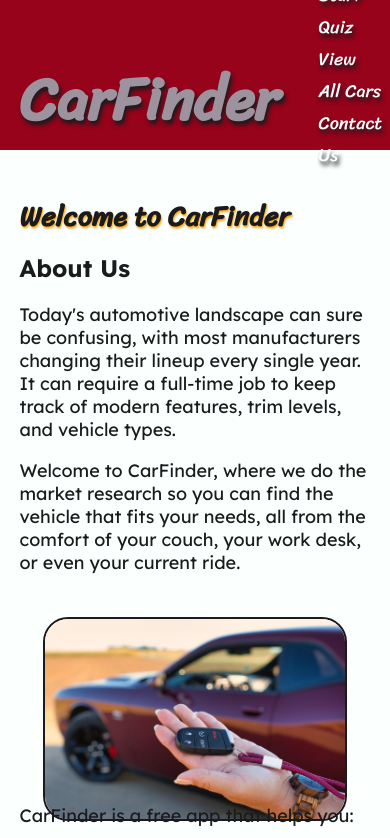
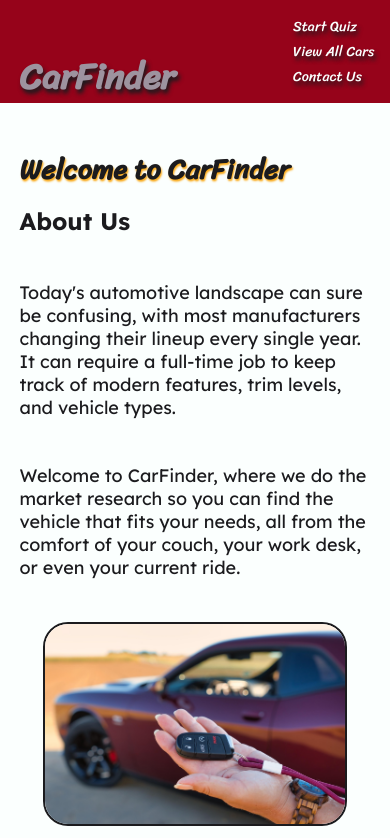
Before and after one commit to Nbelman1/unit1-final-project-carFinder, a React (Vite) app in the folder car-finder/: page / in a window 390 px wide. Shown: the top 838 px of the page. Built offline with nearby package versions, Linux system fonts and the light colour scheme.

Commit message:
Shrunk nav links on mobile media breakpoint

```diff
--- a/car-finder/src/components/main-page/main.css
+++ b/car-finder/src/components/main-page/main.css
@@ -91,7 +91,15 @@ footer {
 /* typical mobile width (portrait) */
 @media (max-width: 767px) {
     .nav-links {
-        font-size: 18px;
+        font-size: 14px;
         margin-right: 2vw;
     }
+
+    .logo {
+        font-size: 36px;
+    }
+
+    p {
+        margin-top: 45px;
+    }
 }
```
